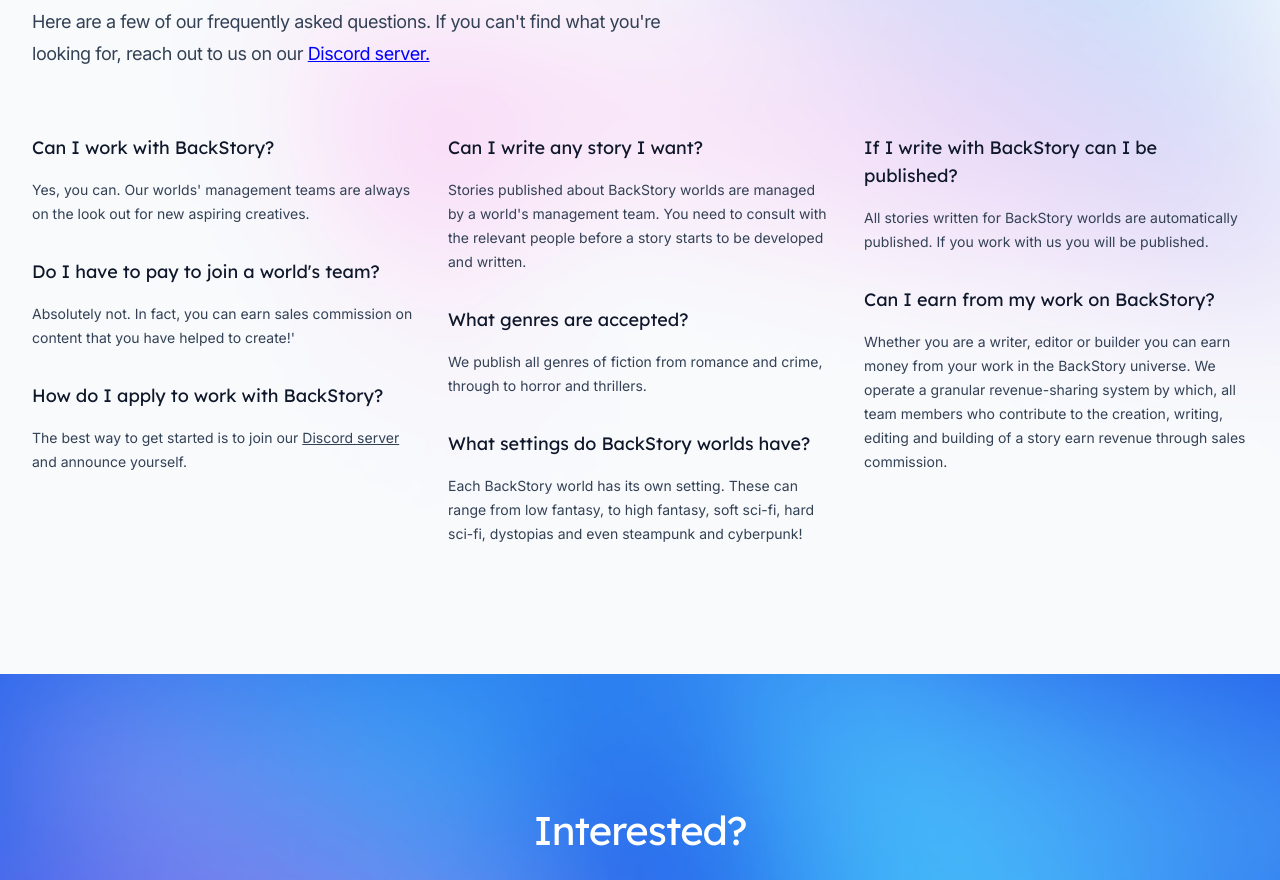
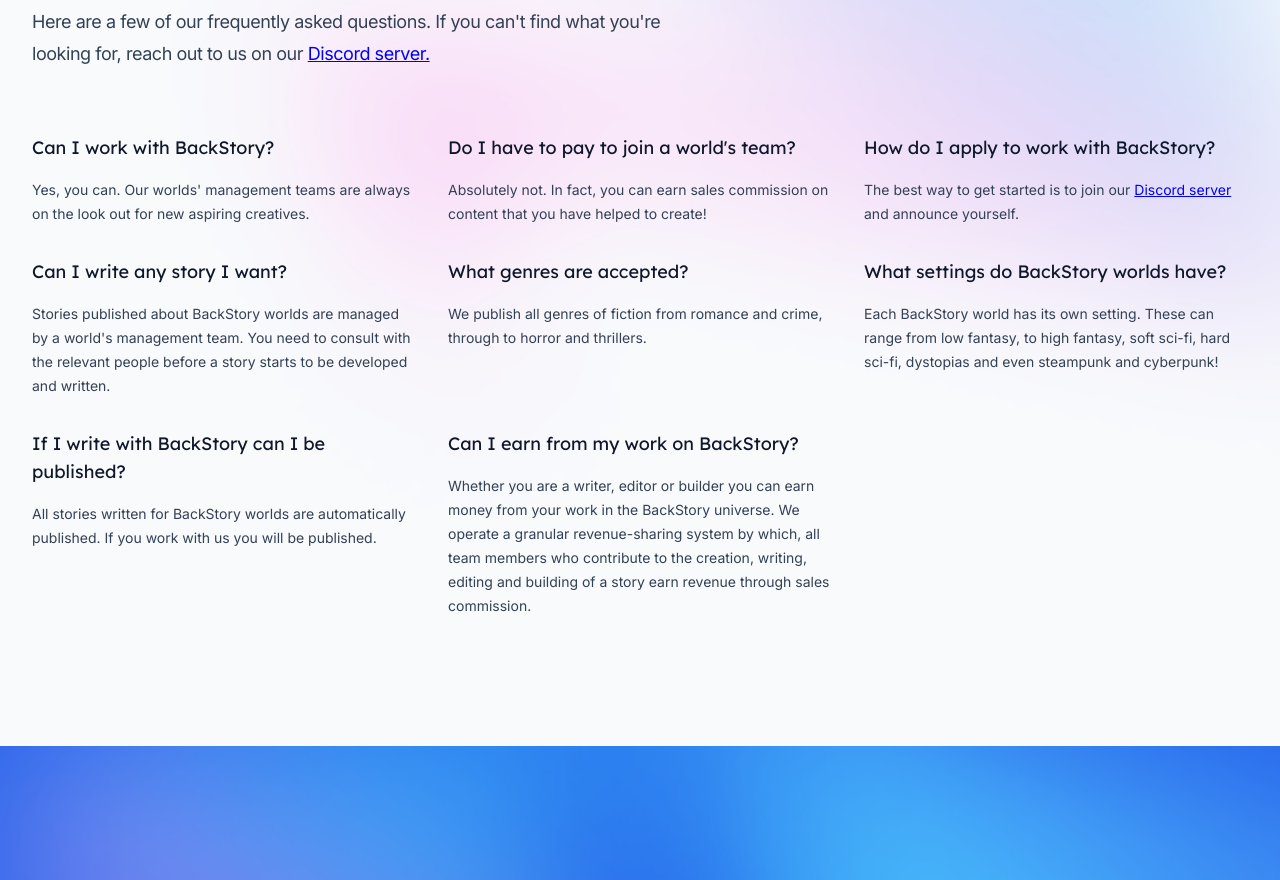
Before and after one commit to BackStoryOrg/website, a Next.js app: page / in a window 1280 px wide. Shown: the part 860-1740 px from the top of the page. Built offline with nearby package versions, Linux system fonts and the light colour scheme.

Commit message:
Refactor FAQs (#16)
* migrate faqs and pretty

* added FAQs to section component

* escape ' characters

```diff
--- /dev/null
+++ b/src/components/faqs_page/FaqList.tsx
@@ -0,0 +1,117 @@
+
+
+export function FaqList() {
+  return (
+  <ul
+    role="list"
+    className="mx-auto mt-16 grid max-w-2xl grid-cols-1 gap-8 lg:max-w-none lg:grid-cols-3"
+  >
+    <li>
+      <ul role="list" className="flex flex-col gap-y-8">
+          <li>
+            <h3 className="font-display text-lg leading-7 text-slate-900">
+              Can I work with BackStory?
+            </h3>
+            <p className="mt-4 text-sm text-slate-700">
+              Yes, you can. Our worlds&apos; management teams are always on the look out for new aspiring creatives.
+            </p>
+          </li>
+      </ul>
+    </li>
+    <li>
+      <ul role="list" className="flex flex-col gap-y-8">
+          <li>
+            <h3 className="font-display text-lg leading-7 text-slate-900">
+              Do I have to pay to join a world&apos;s team?
+            </h3>
+            <p className="mt-4 text-sm text-slate-700">
+              Absolutely not. In fact, you can earn sales commission on content that you have helped to create!
+            </p>
+          </li>
+      </ul>
+    </li>
+    <li>
+      <ul role="list" className="flex flex-col gap-y-8">
+          <li>
+            <h3 className="font-display text-lg leading-7 text-slate-900">
+            How do I apply to work with BackStory?
+            </h3>
+            <p className="mt-4 text-sm text-slate-700">
+              The best way to get started is to join our <span style={{color:'blue'}}><a href='https://discord.gg/JqRwbMdnvP' target='_blank'> <u>Discord server</u></a></span> and announce yourself.
+            </p>
+          </li>
+      </ul>
+    </li>
+    <li>
+      <ul role="list" className="flex flex-col gap-y-8">
+          <li>
+            <h3 className="font-display text-lg leading-7 text-slate-900">
+            Can I write any story I want?
+            </h3>
+            <p className="mt-4 text-sm text-slate-700">
+              Stories published about BackStory worlds are managed by a world&apos;s management team. You need to consult with the relevant people before a story starts to be developed and written.
+            </p>
+          </li>
+      </ul>
+    </li>
+    <li>
+      <ul role="list" className="flex flex-col gap-y-8">
+          <li>
+            <h3 className="font-display text-lg leading-7 text-slate-900">
+            What genres are accepted?
+            </h3>
+            <p className="mt-4 text-sm text-slate-700">
+              We publish all genres of fiction from romance and crime, through to horror and thrillers.
+            </p>
+          </li>
+      </ul>
+    </li>
+    <li>
+      <ul role="list" className="flex flex-col gap-y-8">
+          <li>
+            <h3 className="font-display text-lg leading-7 text-slate-900">
+            What settings do BackStory worlds have?
+            </h3>
+            <p className="mt-4 text-sm text-slate-700">
+              Each BackStory world has its own setting. These can range from low fantasy, to high fantasy, soft sci-fi, hard sci-fi, dystopias and even steampunk and cyberpunk!
+            </p>
+          </li>
+      </ul>
+    </li>
+    <li>
+      <ul role="list" className="flex flex-col gap-y-8">
+          <li>
+            <h3 className="font-display text-lg leading-7 text-slate-900">
+            If I write with BackStory can I be published?
+            </h3>
+            <p className="mt-4 text-sm text-slate-700">
+              All stories written for BackStory worlds are automatically published. If you work with us you will be published.
+            </p>
+          </li>
+      </ul>
+    </li>
+    <li>
+      <ul role="list" className="flex flex-col gap-y-8">
+          <li>
+            <h3 className="font-display text-lg leading-7 text-slate-900">
+            Can I earn from my work on BackStory?
+            </h3>
+            <p className="mt-4 text-sm text-slate-700">
+              Whether you are a writer, editor or builder you can earn money from your work in the BackStory universe. We operate a granular revenue-sharing system by which, all team members who contribute to the creation, writing, editing and building of a story earn revenue through sales commission.
+            </p>
+          </li>
+      </ul>
+    </li>
+    <li>
+      <ul role="list" className="flex flex-col gap-y-8">
+          <li>
+            <h3 className="font-display text-lg leading-7 text-slate-900">
+            </h3>
+            <p className="mt-4 text-sm text-slate-700">
+            </p>
+          </li>
+      </ul>
+    </li>
+  </ul>
+  );
+}
--- a/src/components/faqs_page/Faqs.tsx
+++ b/src/components/faqs_page/Faqs.tsx
@@ -2,59 +2,7 @@
 
 import { Container } from "@/components/common/Container";
 import backgroundImage from "@/images/background-faqs.jpg";
-
-const faqs = [
-  [
-    {
-      question: "Can I work with BackStory?",
-      answer:
-        "Yes, you can. Our worlds' management teams are always on the look out for new aspiring creatives.",
-    },
-    {
-      question: "Do I have to pay to join a world's team?",
-      answer:
-        "Absolutely not. In fact, you can earn sales commission on content that you have helped to create!'",
-    },
-    {
-      question: "How do I apply to work with BackStory?",
-      answer:
-        "The best way to get started is to join our <span style={{color:'blue'}}><a href='https://discord.gg/JqRwbMdnvP' target='_blank'> <u>Discord server</u></a></span> and announce yourself.",
-    },
-  ],
-  [
-    {
-      question: "Can I write any story I want?",
-      answer:
-        "Stories published about BackStory worlds are managed by a world's management team. You need to consult with the relevant people before a story starts to be developed and written.",
-    },
-    {
-      question: "What genres are accepted?",
-      answer:
-        "We publish all genres of fiction from romance and crime, through to horror and thrillers.",
-    },
-    {
-      question: "What settings do BackStory worlds have?",
-      answer:
-        "Each BackStory world has its own setting. These can range from low fantasy, to high fantasy, soft sci-fi, hard sci-fi, dystopias and even steampunk and cyberpunk!",
-    },
-  ],
-  [
-    {
-      question: "If I write with BackStory can I be published?",
-      answer:
-        "All stories written for BackStory worlds are automatically published. If you work with us you will be published.",
-    },
-    {
-      question: "Can I earn from my work on BackStory?",
-      answer:
-        "Whether you are a writer, editor or builder you can earn money from your work in the BackStory universe. We operate a granular revenue-sharing system by which, all team members who contribute to the creation, writing, editing and building of a story earn revenue through sales commission.",
-    },
-    {
-      question: "",
-      answer: "",
-    },
-  ],
-];
+import { FaqList } from "@/components/faqs_page/FaqList";
 
 export function Faqs() {
   return (
@@ -90,28 +38,7 @@
             </span>
           </p>
         </div>
-        <ul
-          role="list"
-          className="mx-auto mt-16 grid max-w-2xl grid-cols-1 gap-8 lg:max-w-none lg:grid-cols-3"
-        >
-          {faqs.map((column, columnIndex) => (
-            <li key={columnIndex}>
-              <ul role="list" className="flex flex-col gap-y-8">
-                {column.map((faq, faqIndex) => (
-                  <li key={faqIndex}>
-                    <h3 className="font-display text-lg leading-7 text-slate-900">
-                      {faq.question}
-                    </h3>
-                    <p
-                      className="mt-4 text-sm text-slate-700"
-                      dangerouslySetInnerHTML={{ __html: faq.answer }}
-                    ></p>
-                  </li>
-                ))}
-              </ul>
-            </li>
-          ))}
-        </ul>
+        <FaqList />
       </Container>
     </section>
   );
```
Also changed, not shown: 1 other file (tests, documents, lock files or other folders).
